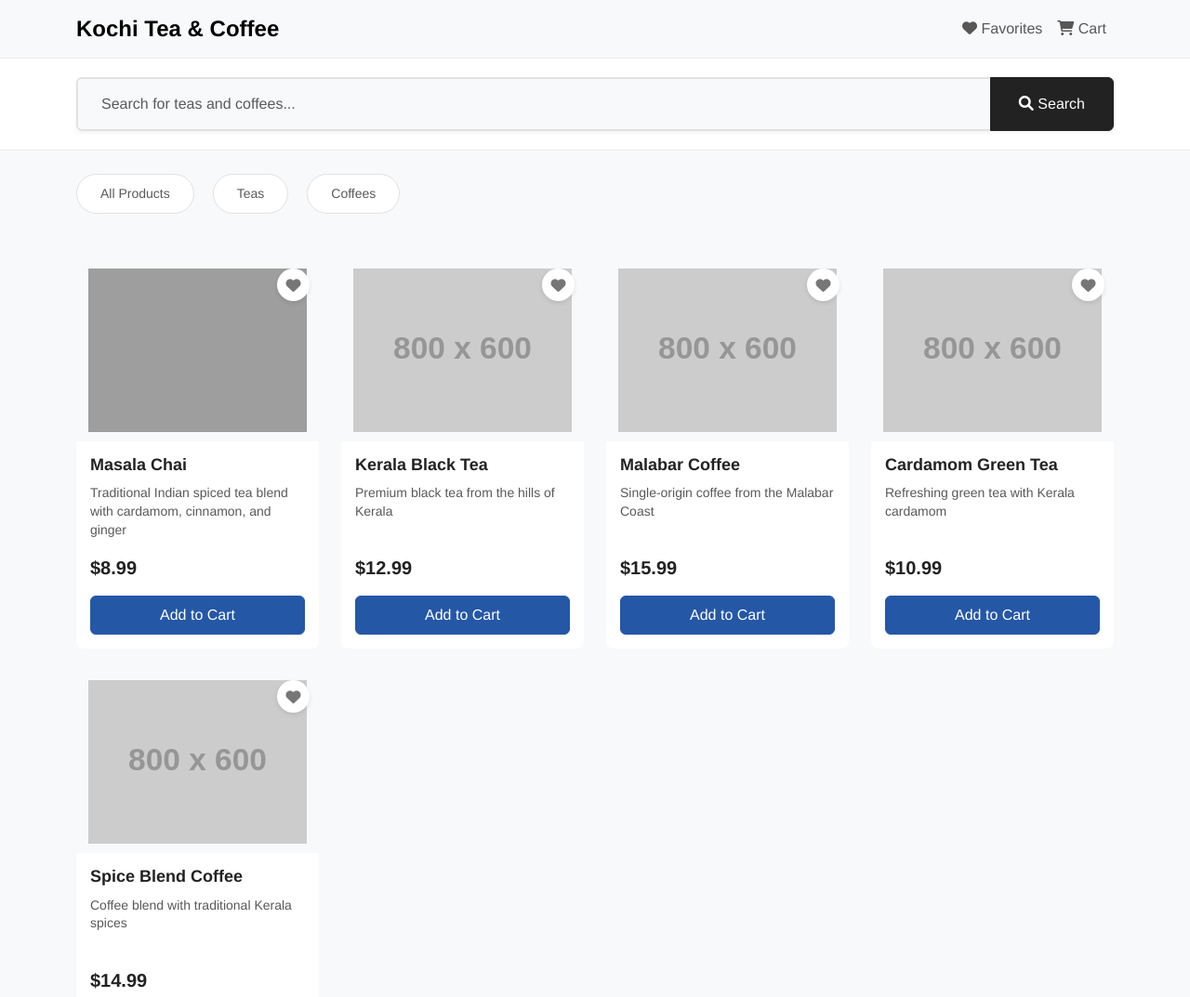
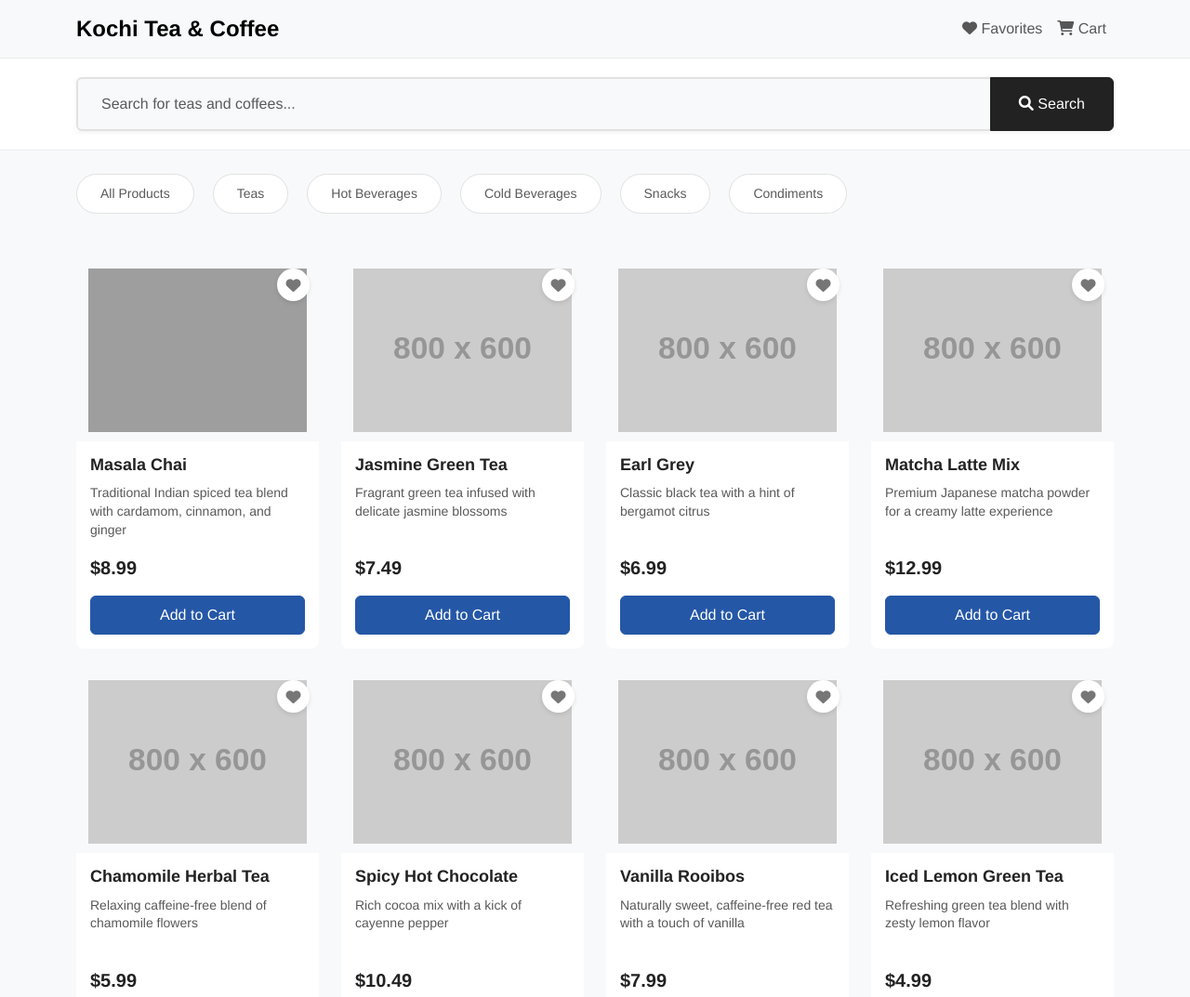
Before and after one commit to DaCapoMDS/Webshop_PATtest, a plain HTML site: page index.html in a window 1280 px wide. Shown: the top 1073 px of the page at 93% size. Drawn offline with nearby package versions, Linux system fonts and the light colour scheme; grey boxes are pictures that could not be loaded; placeholder pictures from the web are drawn by us.

Commit message:
Base_update

```diff
--- a/index.html
+++ b/index.html
@@ -49,7 +49,10 @@
         <div class="filters">
             <button class="btn btn-outline-secondary me-2" onclick="filterByCategory('all')">All Products</button>
             <button class="btn btn-outline-secondary me-2" onclick="filterByCategory('Tea')">Teas</button>
-            <button class="btn btn-outline-secondary" onclick="filterByCategory('Coffee')">Coffees</button>
+            <button class="btn btn-outline-secondary me-2" onclick="filterByCategory('Hot Beverages')">Hot Beverages</button>
+            <button class="btn btn-outline-secondary me-2" onclick="filterByCategory('Cold Beverages')">Cold Beverages</button>
+            <button class="btn btn-outline-secondary me-2" onclick="filterByCategory('Snacks')">Snacks</button>
+            <button class="btn btn-outline-secondary" onclick="filterByCategory('Condiments')">Condiments</button>
         </div>
     </div>
 
@@ -108,51 +111,11 @@
     <!-- Bootstrap JS -->
     <script src="https://cdn.jsdelivr.net/npm/bootstrap@5.3.0/dist/js/bootstrap.bundle.min.js"></script>
 
+    <!-- Products Data -->
+    <script src="products.js"></script>
+
     <!-- Products Script -->
     <script>
-        // Product data (simulating the data from our Python files)
-        const products = [
-            {
-                id: 1,
-                name: "Masala Chai",
-                description: "Traditional Indian spiced tea blend with cardamom, cinnamon, and ginger",
-                price: 8.99,
-                image_url: "masala_chai.jpg",
-                category: "Tea"
-            },
-            {
-                id: 2,
-                name: "Kerala Black Tea",
-                description: "Premium black tea from the hills of Kerala",
-                price: 12.99,
-                image_url: "kerala_black.jpg",
-                category: "Tea"
-            },
-            {
-                id: 3,
-                name: "Malabar Coffee",
-                description: "Single-origin coffee from the Malabar Coast",
-                price: 15.99,
-                image_url: "malabar_coffee.jpg",
-                category: "Coffee"
-            },
-            {
-                id: 4,
-                name: "Cardamom Green Tea",
-                description: "Refreshing green tea with Kerala cardamom",
-                price: 10.99,
-                image_url: "cardamom_green.jpg",
-                category: "Tea"
-            },
-            {
-                id: 5,
-                name: "Spice Blend Coffee",
-                description: "Coffee blend with traditional Kerala spices",
-                price: 14.99,
-                image_url: "spice_coffee.jpg",
-                category: "Coffee"
-            }
-        ];
 
         function createProductCard(product) {
             return `
--- /dev/null
+++ b/products.js
@@ -0,0 +1,562 @@
+const products = [
+  {
+    "id": 1,
+    "name": "Masala Chai",
+    "description": "Traditional Indian spiced tea blend with cardamom, cinnamon, and ginger",
+    "price": 8.99,
+    "image_url": "masala_chai.jpg",
+    "category": "Tea"
+  },
+  {
+    "id": 2,
+    "name": "Jasmine Green Tea",
+    "description": "Fragrant green tea infused with delicate jasmine blossoms",
+    "price": 7.49,
+    "image_url": "jasmine_green_tea.jpg",
+    "category": "Tea"
+  },
+  {
+    "id": 3,
+    "name": "Earl Grey",
+    "description": "Classic black tea with a hint of bergamot citrus",
+    "price": 6.99,
+    "image_url": "earl_grey.jpg",
+    "category": "Tea"
+  },
+  {
+    "id": 4,
+    "name": "Matcha Latte Mix",
+    "description": "Premium Japanese matcha powder for a creamy latte experience",
+    "price": 12.99,
+    "image_url": "matcha_latte.jpg",
+    "category": "Tea"
+  },
+  {
+    "id": 5,
+    "name": "Chamomile Herbal Tea",
+    "description": "Relaxing caffeine-free blend of chamomile flowers",
+    "price": 5.99,
+    "image_url": "chamomile_tea.jpg",
+    "category": "Tea"
+  },
+  {
+    "id": 6,
+    "name": "Spicy Hot Chocolate",
+    "description": "Rich cocoa mix with a kick of cayenne pepper",
+    "price": 10.49,
+    "image_url": "spicy_hot_chocolate.jpg",
+    "category": "Hot Beverages"
+  },
+  {
+    "id": 7,
+    "name": "Vanilla Rooibos",
+    "description": "Naturally sweet, caffeine-free red tea with a touch of vanilla",
+    "price": 7.99,
+    "image_url": "vanilla_rooibos.jpg",
+    "category": "Tea"
+  },
+  {
+    "id": 8,
+    "name": "Iced Lemon Green Tea",
+    "description": "Refreshing green tea blend with zesty lemon flavor",
+    "price": 4.99,
+    "image_url": "iced_lemon_green_tea.jpg",
+    "category": "Cold Beverages"
+  },
+  {
+    "id": 9,
+    "name": "Turmeric Ginger Tea",
+    "description": "A warm and healing blend of turmeric and ginger",
+    "price": 9.49,
+    "image_url": "turmeric_ginger_tea.jpg",
+    "category": "Tea"
+  },
+  {
+    "id": 10,
+    "name": "Peppermint Tea",
+    "description": "Cool and invigorating caffeine-free peppermint leaves",
+    "price": 6.49,
+    "image_url": "peppermint_tea.jpg",
+    "category": "Tea"
+  },
+  {
+    "id": 11,
+    "name": "Hibiscus Cooler",
+    "description": "Tangy and vibrant iced hibiscus tea, perfect for summer",
+    "price": 5.49,
+    "image_url": "hibiscus_cooler.jpg",
+    "category": "Cold Beverages"
+  },
+  {
+    "id": 12,
+    "name": "Choco Hazelnut Spread",
+    "description": "Decadent chocolate spread with a nutty hazelnut twist",
+    "price": 6.99,
+    "image_url": "choco_hazelnut_spread.jpg",
+    "category": "Condiments"
+  },
+  {
+    "id": 13,
+    "name": "Mango Peach Iced Tea",
+    "description": "A tropical fusion of mango and peach flavors in iced tea",
+    "price": 4.79,
+    "image_url": "mango_peach_iced_tea.jpg",
+    "category": "Cold Beverages"
+  },
+  {
+    "id": 14,
+    "name": "Honey Lavender Latte",
+    "description": "Smooth coffee latte infused with honey and lavender essence",
+    "price": 11.49,
+    "image_url": "honey_lavender_latte.jpg",
+    "category": "Hot Beverages"
+  },
+  {
+    "id": 15,
+    "name": "Oolong Tea",
+    "description": "Smooth and aromatic tea with a balance between green and black tea",
+    "price": 8.29,
+    "image_url": "oolong_tea.jpg",
+    "category": "Tea"
+  },
+  {
+    "id": 16,
+    "name": "Golden Milk Blend",
+    "description": "A soothing mix of turmeric, cinnamon, and coconut milk powder",
+    "price": 9.99,
+    "image_url": "golden_milk_blend.jpg",
+    "category": "Hot Beverages"
+  },
+  {
+    "id": 17,
+    "name": "Coconut Chai",
+    "description": "Exotic chai tea blend with creamy coconut flakes",
+    "price": 8.99,
+    "image_url": "coconut_chai.jpg",
+    "category": "Tea"
+  },
+  {
+    "id": 18,
+    "name": "Berry Hibiscus Tea",
+    "description": "Fruity and refreshing herbal tea with a vibrant red hue",
+    "price": 7.49,
+    "image_url": "berry_hibiscus_tea.jpg",
+    "category": "Tea"
+  },
+  {
+    "id": 19,
+    "name": "Caramel Macchiato Mix",
+    "description": "Rich caramel flavor for creating creamy macchiatos at home",
+    "price": 10.99,
+    "image_url": "caramel_macchiato_mix.jpg",
+    "category": "Hot Beverages"
+  },
+  {
+    "id": 20,
+    "name": "Lemongrass Ginger Tea",
+    "description": "Zesty and revitalizing blend of lemongrass and ginger",
+    "price": 6.99,
+    "image_url": "lemongrass_ginger_tea.jpg",
+    "category": "Tea"
+  },
+  {
+    "id": 21,
+    "name": "Raspberry Iced Tea",
+    "description": "Sweet and tangy iced tea with real raspberry flavor",
+    "price": 5.49,
+    "image_url": "raspberry_iced_tea.jpg",
+    "category": "Cold Beverages"
+  },
+  {
+    "id": 22,
+    "name": "French Vanilla Cappuccino",
+    "description": "Creamy cappuccino mix with a touch of French vanilla",
+    "price": 7.99,
+    "image_url": "french_vanilla_cappuccino.jpg",
+    "category": "Hot Beverages"
+  },
+  {
+    "id": 23,
+    "name": "Rose Petal Tea",
+    "description": "Delicate floral tea made with handpicked rose petals",
+    "price": 8.49,
+    "image_url": "rose_petal_tea.jpg",
+    "category": "Tea"
+  },
+  {
+    "id": 24,
+    "name": "Spiced Apple Cider",
+    "description": "Warm cider mix infused with cinnamon and nutmeg",
+    "price": 9.49,
+    "image_url": "spiced_apple_cider.jpg",
+    "category": "Hot Beverages"
+  },
+  {
+    "id": 25,
+    "name": "Mint Mojito Iced Tea",
+    "description": "Refreshing iced tea with a burst of mint and lime flavors",
+    "price": 5.79,
+    "image_url": "mint_mojito_iced_tea.jpg",
+    "category": "Cold Beverages"
+  },
+  {
+    "id": 26,
+    "name": "Dark Chocolate Bark",
+    "description": "Rich dark chocolate with almonds and sea salt",
+    "price": 6.49,
+    "image_url": "dark_chocolate_bark.jpg",
+    "category": "Snacks"
+  },
+  {
+    "id": 27,
+    "name": "Cranberry Almond Trail Mix",
+    "description": "Nutritious snack with almonds, cranberries, and sunflower seeds",
+    "price": 4.99,
+    "image_url": "cranberry_almond_trail_mix.jpg",
+    "category": "Snacks"
+  },
+  {
+    "id": 28,
+    "name": "Honey Lemon Tea",
+    "description": "Sweet and tangy blend of honey and lemon-infused tea",
+    "price": 7.29,
+    "image_url": "honey_lemon_tea.jpg",
+    "category": "Tea"
+  },
+  {
+    "id": 29,
+    "name": "White Peony Tea",
+    "description": "Mild and delicate white tea with floral notes",
+    "price": 12.99,
+    "image_url": "white_peony_tea.jpg",
+    "category": "Tea"
+  },
+  {
+    "id": 30,
+    "name": "Hazelnut Coffee Blend",
+    "description": "Aromatic coffee blend with a nutty hazelnut twist",
+    "price": 11.49,
+    "image_url": "hazelnut_coffee_blend.jpg",
+    "category": "Hot Beverages"
+  },
+  {
+    "id": 31,
+    "name": "Cinnamon Apple Tea",
+    "description": "Comforting blend of apple pieces and warm cinnamon spice",
+    "price": 6.99,
+    "image_url": "cinnamon_apple_tea.jpg",
+    "category": "Tea"
+  },
+  {
+    "id": 32,
+    "name": "Coconut Water Latte",
+    "description": "Refreshing coconut water blended with creamy coffee",
+    "price": 9.49,
+    "image_url": "coconut_water_latte.jpg",
+    "category": "Cold Beverages"
+  },
+  {
+    "id": 33,
+    "name": "Chocolate Matcha Energy Bites",
+    "description": "Nutritious energy bites with matcha and dark chocolate",
+    "price": 5.99,
+    "image_url": "chocolate_matcha_energy_bites.jpg",
+    "category": "Snacks"
+  },
+  {
+    "id": 34,
+    "name": "Moroccan Mint Tea",
+    "description": "Refreshing green tea with a touch of Moroccan mint",
+    "price": 7.79,
+    "image_url": "moroccan_mint_tea.jpg",
+    "category": "Tea"
+  },
+  {
+    "id": 35,
+    "name": "Caramel Pumpkin Spice Latte",
+    "description": "Seasonal favorite with creamy caramel and pumpkin spice",
+    "price": 10.99,
+    "image_url": "caramel_pumpkin_spice_latte.jpg",
+    "category": "Hot Beverages"
+  },
+  {
+    "id": 36,
+    "name": "Blueberry Iced Tea",
+    "description": "Sweet and tangy iced tea with a burst of blueberry flavor",
+    "price": 5.49,
+    "image_url": "blueberry_iced_tea.jpg",
+    "category": "Cold Beverages"
+  },
+  {
+    "id": 37,
+    "name": "Ginger Lemon Honey Tea",
+    "description": "Healing blend of ginger, lemon, and honey for a soothing drink",
+    "price": 7.99,
+    "image_url": "ginger_lemon_honey_tea.jpg",
+    "category": "Tea"
+  },
+  {
+    "id": 38,
+    "name": "Almond Biscotti",
+    "description": "Crunchy Italian-style cookies with roasted almond pieces",
+    "price": 4.99,
+    "image_url": "almond_biscotti.jpg",
+    "category": "Snacks"
+  },
+  {
+    "id": 39,
+    "name": "Vanilla Bean Coffee Syrup",
+    "description": "Gourmet syrup for adding a touch of vanilla to your coffee",
+    "price": 6.49,
+    "image_url": "vanilla_bean_coffee_syrup.jpg",
+    "category": "Condiments"
+  },
+  {
+    "id": 40,
+    "name": "Tropical Mango Smoothie Mix",
+    "description": "Delicious mix for blending refreshing mango smoothies",
+    "price": 9.79,
+    "image_url": "tropical_mango_smoothie_mix.jpg",
+    "category": "Cold Beverages"
+  },
+  {
+    "id": 41,
+    "name": "Lavender Honey Cookies",
+    "description": "Soft cookies infused with lavender and sweet honey",
+    "price": 5.99,
+    "image_url": "lavender_honey_cookies.jpg",
+    "category": "Snacks"
+  },
+  {
+    "id": 42,
+    "name": "Oolong Peach Tea",
+    "description": "Smooth oolong tea with a hint of juicy peach flavor",
+    "price": 8.29,
+    "image_url": "oolong_peach_tea.jpg",
+    "category": "Tea"
+  },
+  {
+    "id": 43,
+    "name": "Dark Roast Espresso Beans",
+    "description": "Rich and bold espresso beans for the perfect coffee shot",
+    "price": 12.49,
+    "image_url": "dark_roast_espresso_beans.jpg",
+    "category": "Hot Beverages"
+  },
+  {
+    "id": 44,
+    "name": "Honey Citrus Tea",
+    "description": "Bright and zesty tea blend with a drizzle of honey sweetness",
+    "price": 7.29,
+    "image_url": "honey_citrus_tea.jpg",
+    "category": "Tea"
+  },
+  {
+    "id": 45,
+    "name": "Iced Green Tea Lemonade",
+    "description": "Refreshing blend of green tea and tart lemonade",
+    "price": 4.99,
+    "image_url": "iced_green_tea_lemonade.jpg",
+    "category": "Cold Beverages"
+  },
+  {
+    "id": 46,
+    "name": "Chai Spiced Biscotti",
+    "description": "Crispy biscotti infused with warm chai spices",
+    "price": 4.79,
+    "image_url": "chai_spiced_biscotti.jpg",
+    "category": "Snacks"
+  },
+  {
+    "id": 47,
+    "name": "Lime Mint Cooler",
+    "description": "Refreshing lime and mint-infused iced beverage",
+    "price": 5.99,
+    "image_url": "lime_mint_cooler.jpg",
+    "category": "Cold Beverages"
+  },
+  {
+    "id": 48,
+    "name": "Toasted Coconut Latte",
+    "description": "Creamy latte with a hint of toasted coconut sweetness",
+    "price": 10.49,
+    "image_url": "toasted_coconut_latte.jpg",
+    "category": "Hot Beverages"
+  },
+  {
+    "id": 49,
+    "name": "Peach Hibiscus Iced Tea",
+    "description": "Sweet hibiscus tea with a burst of peach flavor",
+    "price": 5.49,
+    "image_url": "peach_hibiscus_iced_tea.jpg",
+    "category": "Cold Beverages"
+  },
+  {
+    "id": 50,
+    "name": "Triple Berry Energy Mix",
+    "description": "A blend of berries, nuts, and seeds for a quick energy boost",
+    "price": 6.99,
+    "image_url": "triple_berry_energy_mix.jpg",
+    "category": "Snacks"
+  },
+  {
+    "id": 51,
+    "name": "Golden Chai Latte",
+    "description": "Warm and spiced latte with turmeric and chai flavors",
+    "price": 10.99,
+    "image_url": "golden_chai_latte.jpg",
+    "category": "Hot Beverages"
+  },
+  {
+    "id": 52,
+    "name": "Tropical Passionfruit Tea",
+    "description": "Exotic tea blend with tropical passionfruit and floral notes",
+    "price": 8.29,
+    "image_url": "tropical_passionfruit_tea.jpg",
+    "category": "Tea"
+  },
+  {
+    "id": 53,
+    "name": "Raspberry Mint Lemonade",
+    "description": "Cool lemonade with fresh raspberries and a hint of mint",
+    "price": 5.79,
+    "image_url": "raspberry_mint_lemonade.jpg",
+    "category": "Cold Beverages"
+  },
+  {
+    "id": 54,
+    "name": "Hazelnut Truffle Coffee",
+    "description": "Decadent coffee blend with a rich hazelnut truffle flavor",
+    "price": 12.99,
+    "image_url": "hazelnut_truffle_coffee.jpg",
+    "category": "Hot Beverages"
+  },
+  {
+    "id": 55,
+    "name": "Carrot Cake Energy Bites",
+    "description": "Delicious bites with carrots, walnuts, and a hint of cinnamon",
+    "price": 6.49,
+    "image_url": "carrot_cake_energy_bites.jpg",
+    "category": "Snacks"
+  },
+  {
+    "id": 56,
+    "name": "Spicy Mango Chutney",
+    "description": "Tangy and spicy chutney made with fresh mangoes and chili",
+    "price": 4.99,
+    "image_url": "spicy_mango_chutney.jpg",
+    "category": "Condiments"
+  },
+  {
+    "id": 57,
+    "name": "Wildberry Rooibos Tea",
+    "description": "Caffeine-free rooibos tea with a blend of wildberries",
+    "price": 7.79,
+    "image_url": "wildberry_rooibos_tea.jpg",
+    "category": "Tea"
+  },
+  {
+    "id": 58,
+    "name": "Cinnamon Dolce Latte",
+    "description": "Rich latte with sweet cinnamon dolce syrup",
+    "price": 11.29,
+    "image_url": "cinnamon_dolce_latte.jpg",
+    "category": "Hot Beverages"
+  },
+  {
+    "id": 59,
+    "name": "Pineapple Coconut Iced Tea",
+    "description": "Refreshing iced tea with tropical pineapple and coconut flavors",
+    "price": 5.99,
+    "image_url": "pineapple_coconut_iced_tea.jpg",
+    "category": "Cold Beverages"
+  },
+  {
+    "id": 60,
+    "name": "Matcha Chocolate Bark",
+    "description": "Premium white chocolate infused with matcha green tea",
+    "price": 8.99,
+    "image_url": "matcha_chocolate_bark.jpg",
+    "category": "Snacks"
+  },
+  {
+    "id": 61,
+    "name": "Elderflower Sparkling Tea",
+    "description": "Elegant sparkling tea with the floral notes of elderflower",
+    "price": 9.49,
+    "image_url": "elderflower_sparkling_tea.jpg",
+    "category": "Cold Beverages"
+  },
+  {
+    "id": 62,
+    "name": "Peach Vanilla Herbal Tea",
+    "description": "Sweet herbal tea with notes of peach and vanilla",
+    "price": 7.29,
+    "image_url": "peach_vanilla_herbal_tea.jpg",
+    "category": "Tea"
+  },
+  {
+    "id": 63,
+    "name": "Mexican Hot Chocolate",
+    "description": "Rich hot chocolate with a spicy cinnamon kick",
+    "price": 9.99,
+    "image_url": "mexican_hot_chocolate.jpg",
+    "category": "Hot Beverages"
+  },
+  {
+    "id": 64,
+    "name": "Dark Chocolate Almond Spread",
+    "description": "Smooth chocolate spread with crunchy almond bits",
+    "price": 7.99,
+    "image_url": "dark_chocolate_almond_spread.jpg",
+    "category": "Condiments"
+  },
+  {
+    "id": 65,
+    "name": "Chai Latte Concentrate",
+    "description": "Pre-mixed chai concentrate for the perfect latte at home",
+    "price": 8.49,
+    "image_url": "chai_latte_concentrate.jpg",
+    "category": "Tea"
+  },
+  {
+    "id": 66,
+    "name": "Lemon Ginger Energy Bites",
+    "description": "Zesty energy bites with a kick of lemon and ginger",
+    "price": 5.99,
+    "image_url": "lemon_ginger_energy_bites.jpg",
+    "category": "Snacks"
+  },
+  {
+    "id": 67,
+    "name": "Coconut Matcha Iced Latte",
+    "description": "Cool and creamy iced latte with matcha and coconut milk",
+    "price": 10.79,
+    "image_url": "coconut_matcha_iced_latte.jpg",
+    "category": "Cold Beverages"
+  },
+  {
+    "id": 68,
+    "name": "Cranberry Apple Tea",
+    "description": "Warm and fruity tea blend with cranberries and apple pieces",
+    "price": 7.49,
+    "image_url": "cranberry_apple_tea.jpg",
+    "category": "Tea"
+  },
+  {
+    "id": 69,
+    "name": "Maple Pecan Granola",
+    "description": "Crunchy granola with the sweet taste of maple and roasted pecans",
+    "price": 6.99,
+    "image_url": "maple_pecan_granola.jpg",
+    "category": "Snacks"
+  },
+  {
+    "id": 70,
+    "name": "Lemongrass Lime Iced Tea",
+    "description": "Zesty iced tea with fresh lemongrass and lime flavors",
+    "price": 5.49,
+    "image_url": "lemongrass_lime_iced_tea.jpg",
+    "category": "Cold Beverages"
+  }
+];
```
Also changed, not shown: 2 other files.
